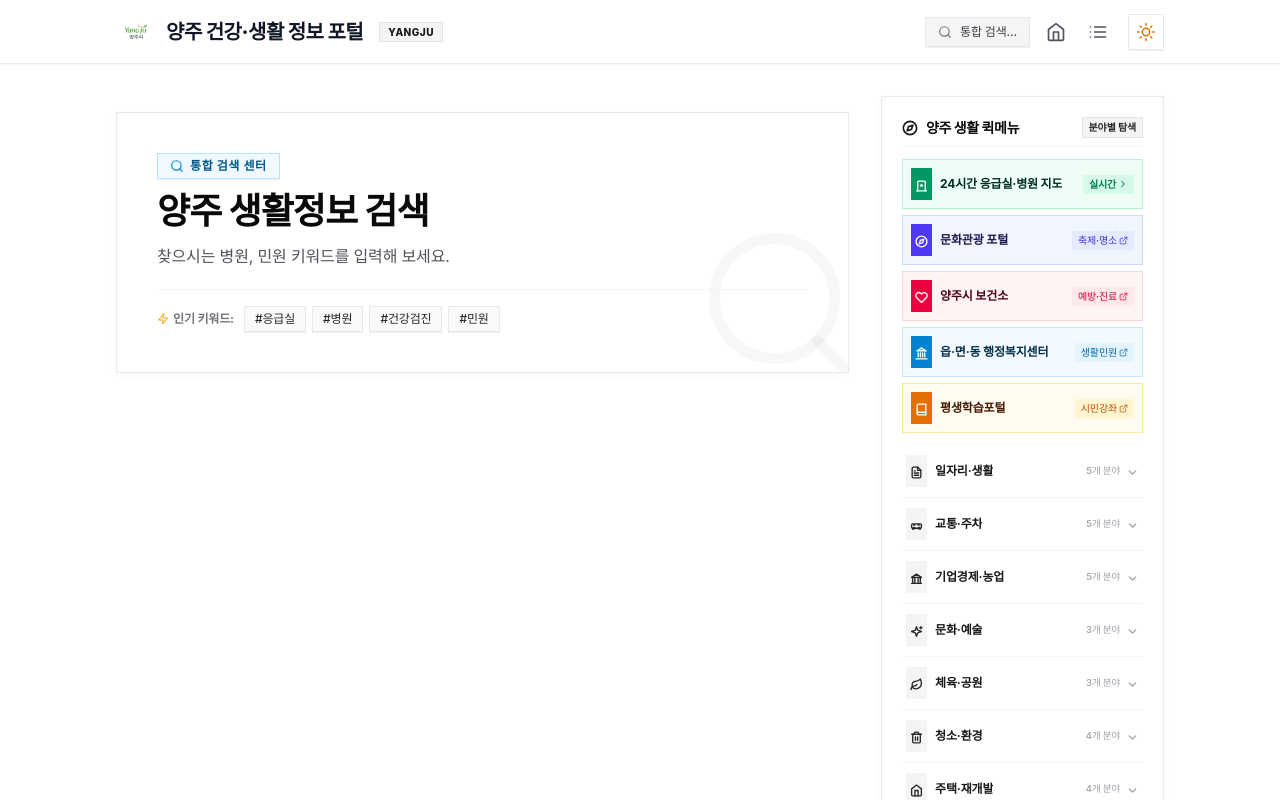
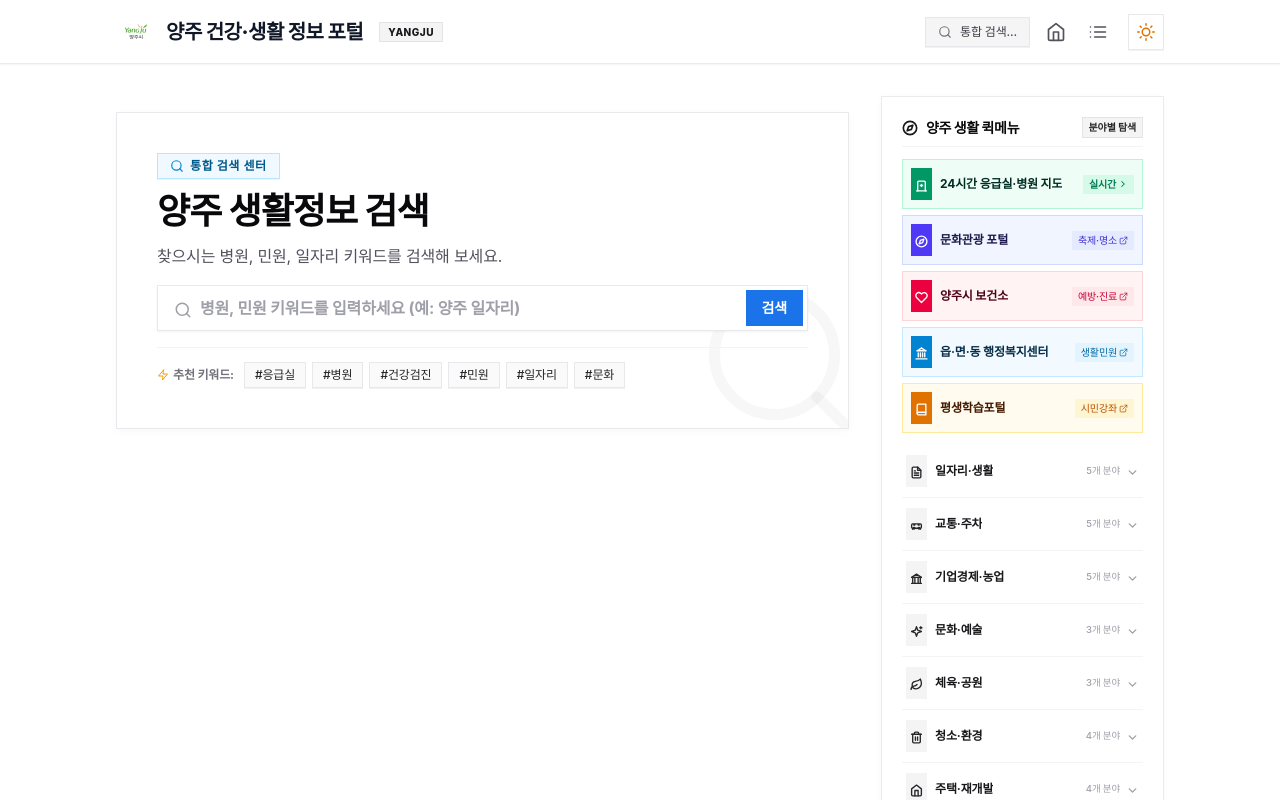
Before and after one commit to ksp-KWON/ksp-yangju-info, a Next.js app: page /search in a window 1280 px wide. Shown: the top 800 px of the page. Built offline with nearby package versions, Linux system fonts and the light colour scheme; a web font is replaced by a local one.

Commit message:
feat(search): W3C 표준 다중 토큰 AND 검색 엔진 탑재 및 인라인 재검색창 UX 장착

```diff
--- a/src/app/(public)/search/page.tsx
+++ b/src/app/(public)/search/page.tsx
@@ -1,6 +1,6 @@
 'use client';
 
-import { useSearchParams } from 'next/navigation';
+import { useSearchParams, useRouter } from 'next/navigation';
 import Link from 'next/link';
 import { useEffect, useState, Suspense } from 'react';
 import PostCard from '@/components/ui/PostCard';
@@ -11,11 +11,18 @@ import PremiumButton from '@/components/ui/PremiumButton';
 import { PostData } from '@/lib/types';
 
 function SearchResults() {
+  const router = useRouter();
   const searchParams = useSearchParams();
   const rawQ = searchParams.get('q') || '';
   const q = rawQ.trim().slice(0, 40);
+
+  const [inputVal, setInputVal] = useState(q);
   const [results, setResults] = useState<PostData[]>([]);
   const [isLoading, setIsLoading] = useState(false);
+
+  useEffect(() => {
+    setInputVal(q);
+  }, [q]);
 
   useEffect(() => {
     let ignore = false;
@@ -33,20 +40,25 @@ function SearchResults() {
         const allPosts: PostData[] = await res.json();
         if (ignore) return;
 
-        const query = q.toLowerCase().trim();
+        // W3C 표준 다중 토큰(공백 분리) AND 검색 엔진
+        const tokens = q.toLowerCase().split(/\s+/).filter(Boolean);
+
         const filtered = allPosts.filter((post) => {
-          const titleMatch = post.title.toLowerCase().includes(query);
-          const summaryMatch = (post.summary || '').toLowerCase().includes(query);
-          const tagsMatch = (post.tags || []).some((tag) => tag.toLowerCase().includes(query));
-          const catMatch = Array.isArray(post.category)
-            ? post.category.some((c) => c.toLowerCase().includes(query))
-            : (post.category || '').toLowerCase().includes(query);
-          return titleMatch || summaryMatch || tagsMatch || catMatch;
+          const title = post.title.toLowerCase();
+          const summary = (post.summary || '').toLowerCase();
+          const tags = (post.tags || []).join(' ').toLowerCase();
+          const cat = Array.isArray(post.category)
+            ? post.category.join(' ').toLowerCase()
+            : (post.category || '').toLowerCase();
+          const subCat = (post.subCategory || '').toLowerCase();
+          const combined = `${title} ${summary} ${tags} ${cat} ${subCat}`;
+
+          return tokens.every((token) => combined.includes(token));
         });
 
         setResults(filtered);
       } catch (e) {
-        console.error(e);
+        console.error('검색 데이터 호출 실패:', e);
         if (!ignore) setResults([]);
       } finally {
         if (!ignore) setIsLoading(false);
@@ -60,10 +72,18 @@ function SearchResults() {
     };
   }, [q]);
 
-  const popularKeywords = ['응급실', '병원', '건강검진', '민원'];
+  const handleSearchSubmit = (e: React.FormEvent) => {
+    e.preventDefault();
+    const trimmed = inputVal.trim().slice(0, 40);
+    if (trimmed) {
+      router.push(`/search?q=${encodeURIComponent(trimmed)}`);
+    }
+  };
+
+  const popularKeywords = ['응급실', '병원', '건강검진', '민원', '일자리', '문화'];
 
   return (
-    <div className="space-y-8">
+    <div className="space-y-6 sm:space-y-8">
       {/* 1. 검색 인트로 헤더 */}
       <PageHeaderBanner
         className="mt-4"
@@ -79,14 +99,44 @@ function SearchResults() {
             '양주 생활정보 검색'
           )
         }
-        description={q ? `총 ${results.length}개의 관련 소식을 찾았습니다.` : '찾으시는 병원, 민원 키워드를 입력해 보세요.'}
+        description={q ? `총 ${results.length}개의 관련 소식을 찾았습니다.` : '찾으시는 병원, 민원, 일자리 키워드를 검색해 보세요.'}
         watermarkIcon="search"
       >
+        {/* 인라인 검색창 (실시간 재검색) */}
+        <form onSubmit={handleSearchSubmit} className="mt-4 relative flex items-center bg-white dark:bg-[#202124] border border-gray-200/90 dark:border-zinc-800 rounded-none shadow-xs p-1 focus-within:border-[var(--google-blue)] dark:focus-within:border-[#8ab4f8] transition-all">
+          <div className="pl-3 pr-2 text-zinc-400 dark:text-zinc-500 shrink-0">
+            <AppIcon name="search" size={18} strokeWidth={2} />
+          </div>
+          <input
+            type="text"
+            value={inputVal}
+            onChange={(e) => setInputVal(e.target.value)}
+            placeholder="병원, 민원 키워드를 입력하세요 (예: 양주 일자리)"
+            className="w-full bg-transparent text-sm sm:text-base font-bold text-zinc-900 dark:text-white placeholder-zinc-400 focus:outline-none py-1.5"
+          />
+          {inputVal && (
+            <button
+              type="button"
+              onClick={() => setInputVal('')}
+              className="p-1.5 text-zinc-400 hover:text-zinc-700 dark:hover:text-zinc-200 transition-colors mr-1 cursor-pointer shrink-0"
+              aria-label="검색어 지우기"
+            >
+              <AppIcon name="close" size={16} strokeWidth={2} />
+            </button>
+          )}
+          <button
+            type="submit"
+            className="px-4 py-2 bg-[var(--google-blue)] text-white text-xs sm:text-sm font-extrabold rounded-none hover:bg-blue-700 transition-colors whitespace-nowrap cursor-pointer shrink-0"
+          >
+            검색
+          </button>
+        </form>
+
         {/* 추천 키워드 칩 */}
-        <div className="mt-5 flex items-center flex-wrap gap-1.5 pt-4 border-t border-gray-100 dark:border-zinc-800">
+        <div className="mt-4 flex items-center flex-wrap gap-1.5 pt-3.5 border-t border-gray-100 dark:border-zinc-800">
           <span className="text-xs font-bold text-zinc-500 mr-1 flex items-center gap-1">
             <AppIcon name="zap" size={12} strokeWidth={2} className="text-amber-500" />
-            인기 키워드:
+            추천 키워드:
           </span>
           {popularKeywords.map((kw) => (
             <Link
@@ -117,7 +167,7 @@ function SearchResults() {
           <AppIcon name="search" size={40} strokeWidth={1.5} className="mx-auto text-zinc-400 mb-3" />
           <h3 className="text-lg font-bold text-zinc-950 dark:text-white mb-1">검색 결과가 없습니다</h3>
           <p className="text-sm text-zinc-500 dark:text-zinc-400 max-w-sm mx-auto break-keep">
-            단어의 철자가 정확한지 확인하시거나 다른 유사 검색어로 다시 시도해 보세요.
+            단어의 철자가 정확한지 확인하시거나 위의 검색창에서 다른 유사 검색어로 다시 시도해 보세요.
           </p>
           <div className="mt-6 flex justify-center gap-3">
             <PremiumButton href="/blog" variant="primary" size="md">
```
